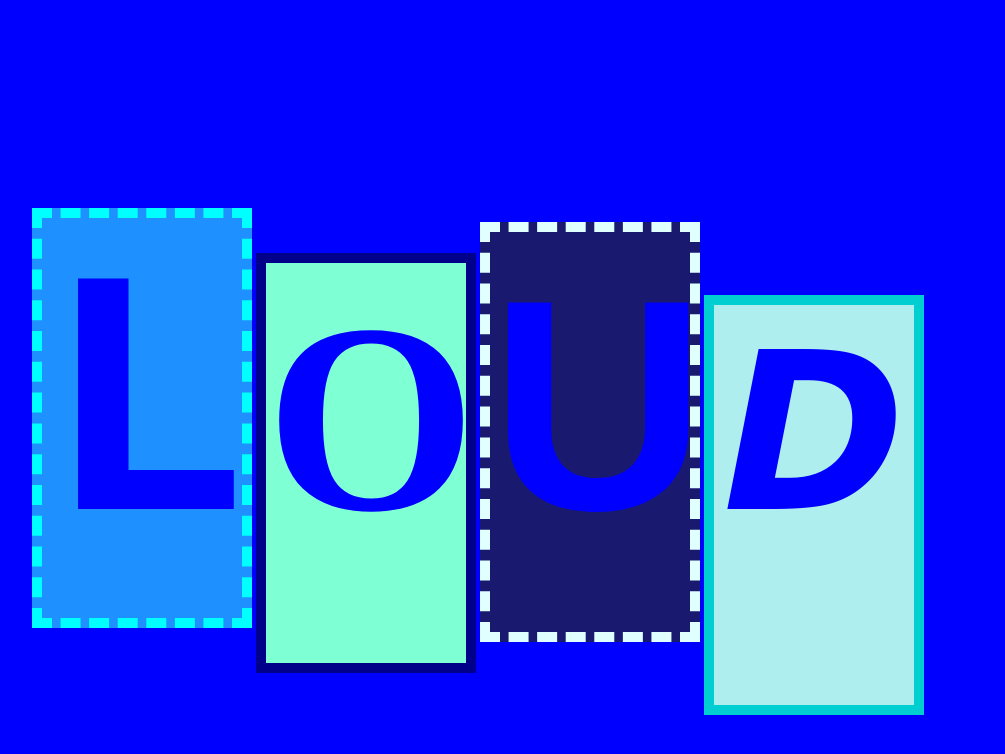
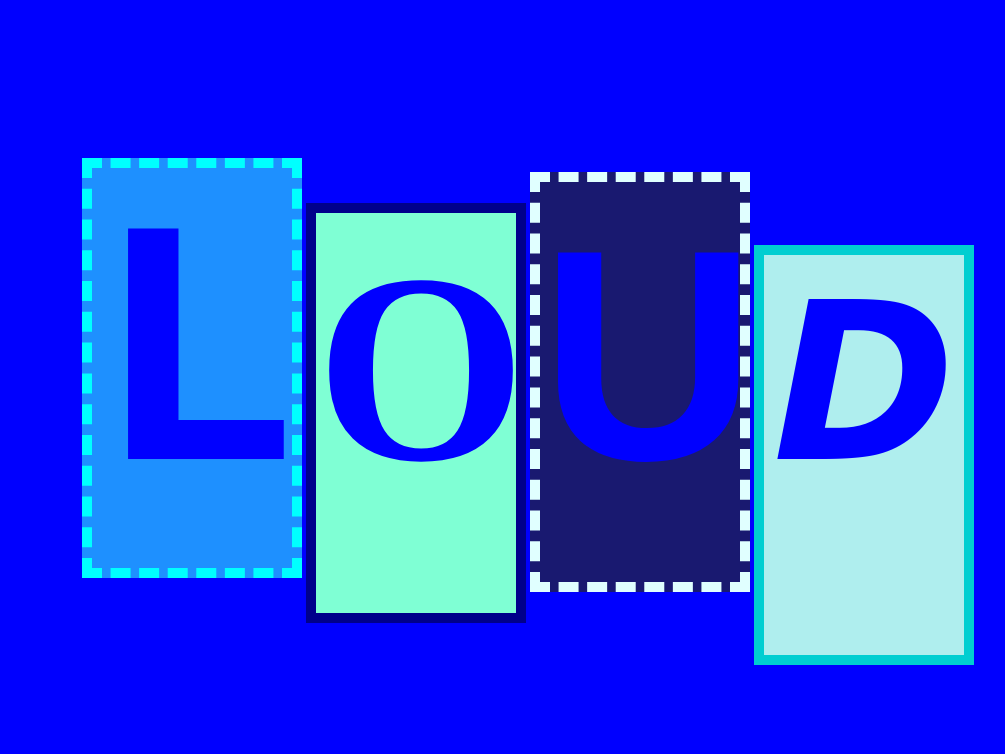
Before and after one commit to brilee-weaver/2016-SWC, a plain HTML site: page ps-02/loud.html in a window 1280 px wide. Shown: the whole page, without its empty margins (176-1181 px from the left). Drawn offline with Linux system fonts and the light colour scheme.

Commit message:
move text

```diff
--- a/ps-02/loud.css
+++ b/ps-02/loud.css
@@ -12,8 +12,8 @@ body {
   font-size: 350px;
   color: blue;
   display: inline-block;
-  margin-top: 200px;
-  margin-left: 200px;
+  margin-top: 150px;
+  margin-left: 250px;
 
 
 
```
